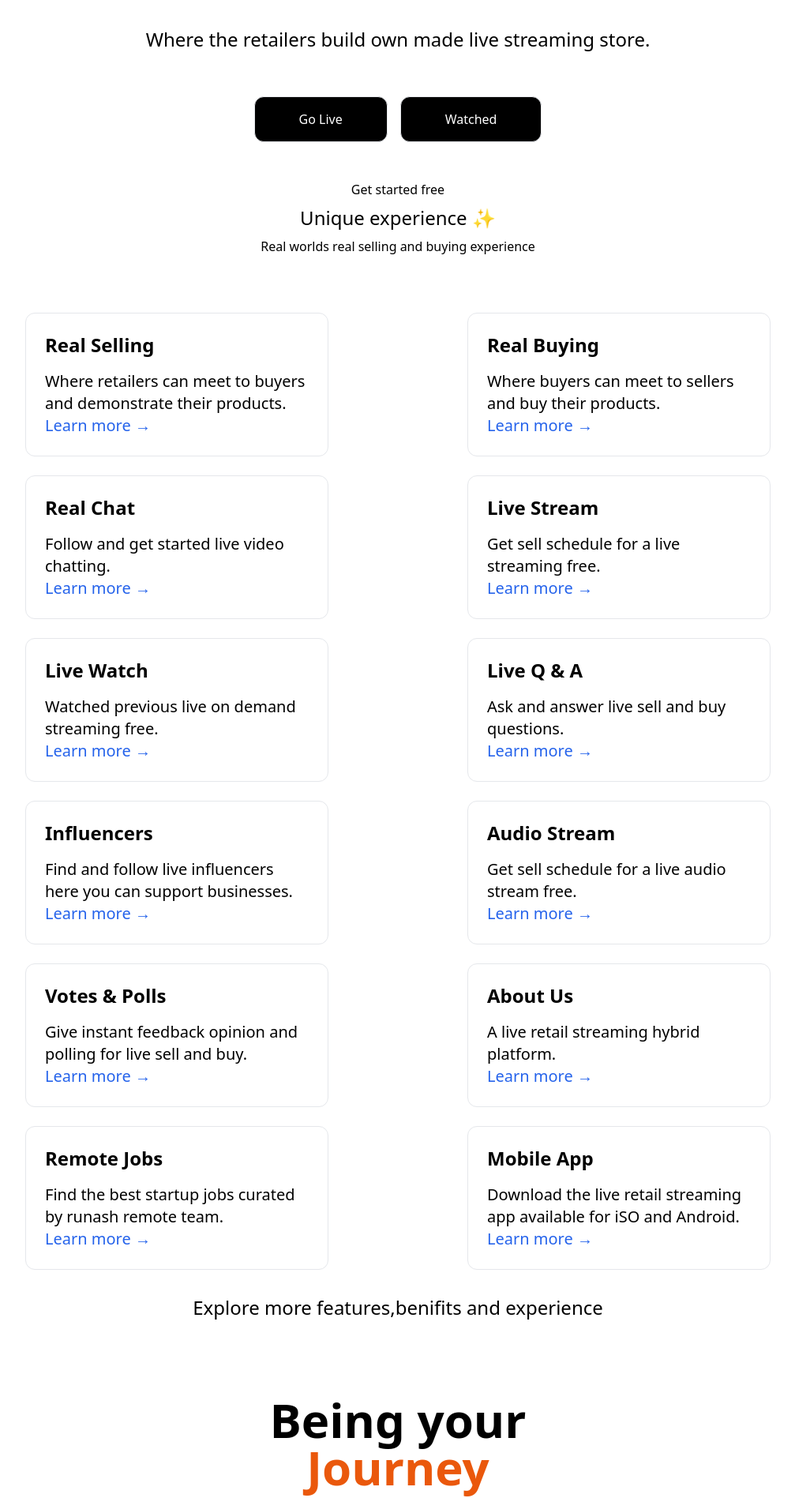
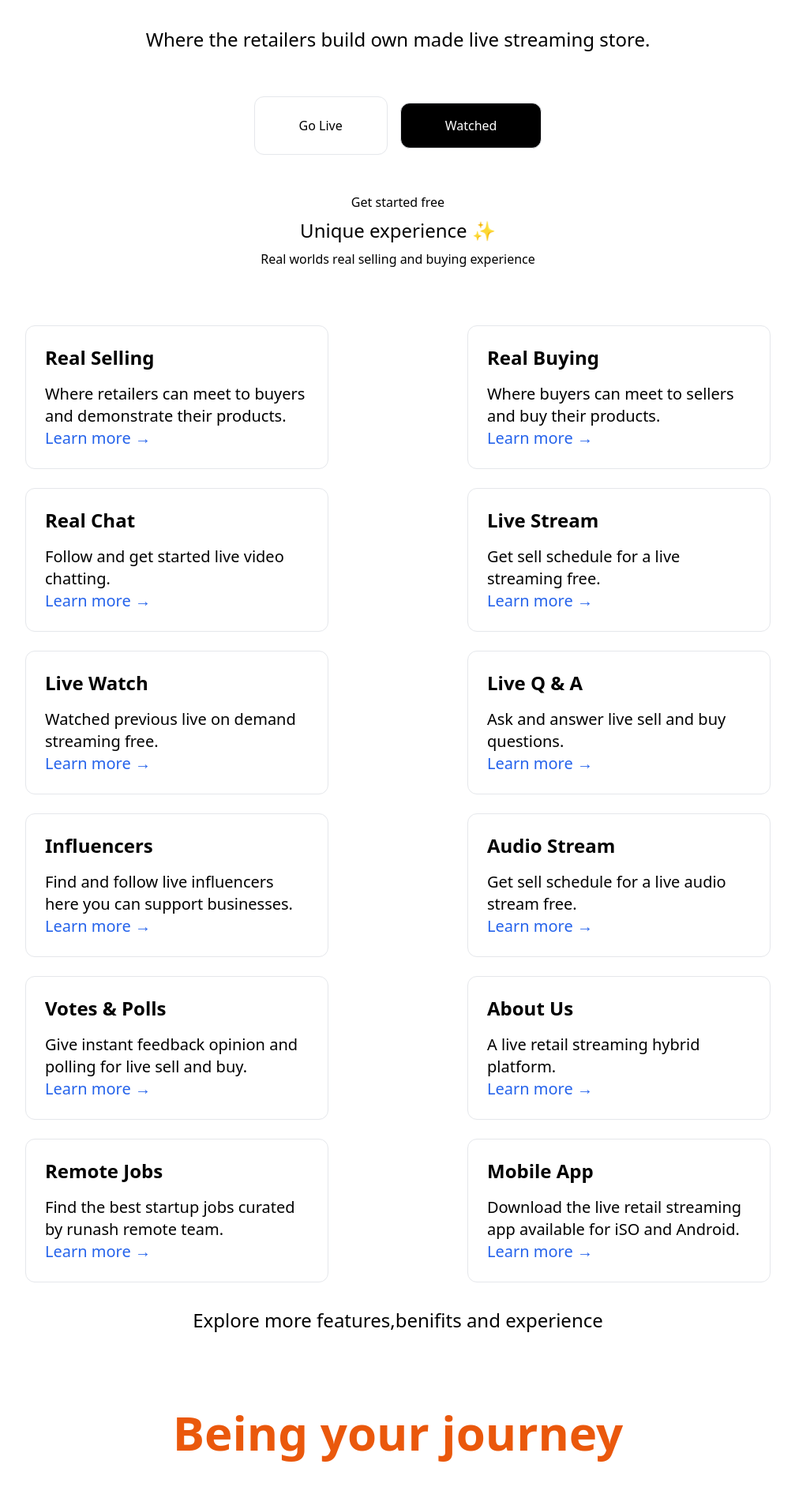
Before and after one commit to Vaibhavmurmu/nextjs13, a Next.js app: page / in a window 1280 px wide. Shown: the part 360-2257 px from the top of the page at 79% size, without its empty margins (136-1143 px from the left). Built offline with nearby package versions, Linux system fonts and the light colour scheme.

Commit message:
Update index.js

```diff
--- a/pages/index.js
+++ b/pages/index.js
@@ -29,7 +29,7 @@ export default function Index() {
           Where the retailers build own made live streaming store.
         </p>
         <div className="flex gap-4 mt-2 max-w-1xl flex-wrap items-center justify-around">
-        <button className="bg-black hover:bg-blue-600 text-white font-medium hover:text-black py-4 px-14 border rounded-xl mt-12">
+        <button className="bg-white hover:bg-orange-600 text-black font-medium hover:text-white py-6 px-14 border rounded-xl mt-12">
           <Link href="/register">
             <a>Go Live</a>
          </Link>
@@ -216,11 +216,8 @@ export default function Index() {
           Explore more features,benifits and experience
         </p>
         <div className='mt-12 text-6xl'>
-        <h1 className="mt-12 text-6xl font-bold">
-          Being your<br />
-          <a className="text-orange-600" href="https://nextjs.org">
-            Journey
-          </a>
+        <h1 className="mt-12 text-6xl font-bold text-orange-600 bottom-0">
+          Being your journey
         </h1>
 
         <p className="mt-12 text-2xl bottom-0">
```
